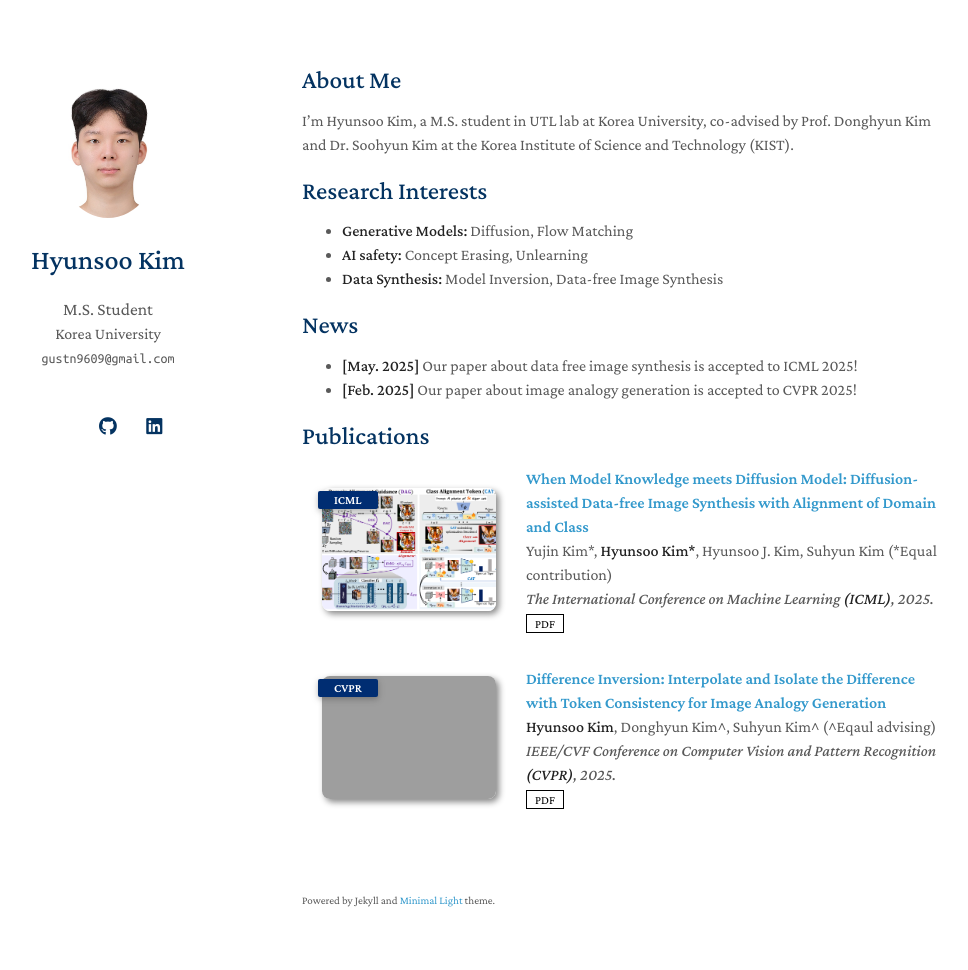
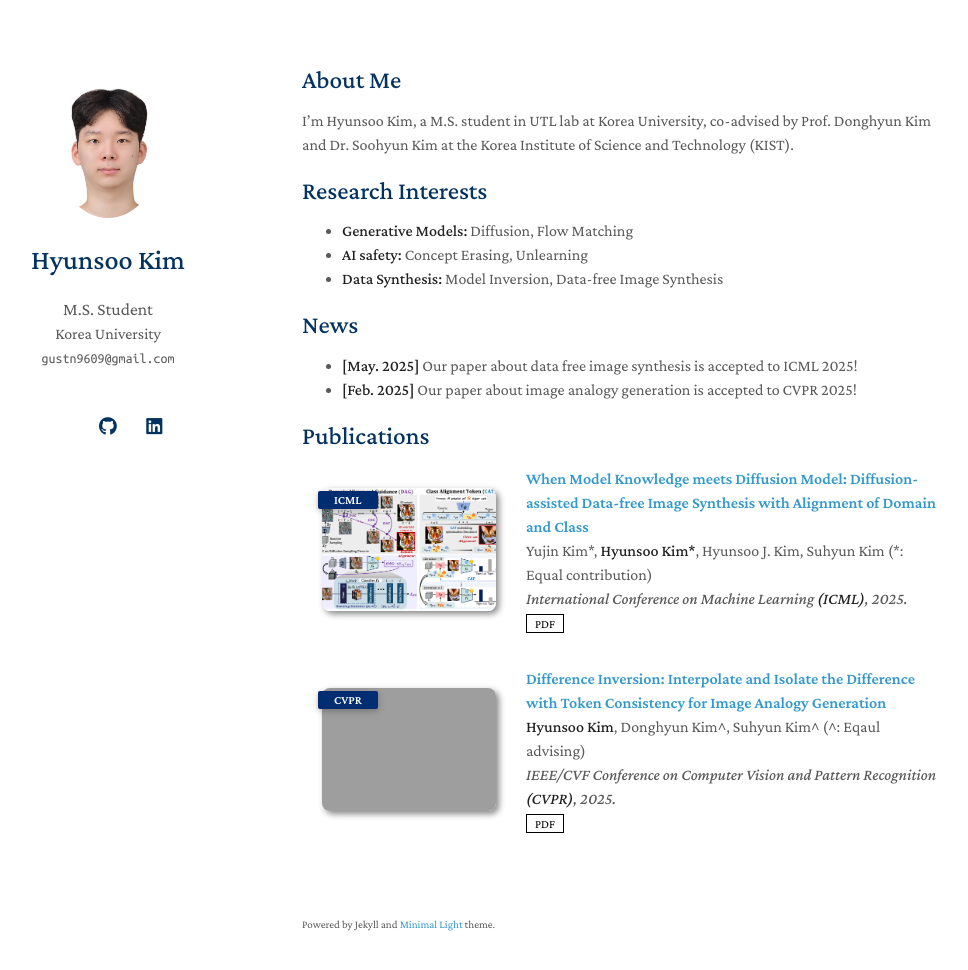
Before and after one commit to gustn9609/gustn9609.github.io, a Jekyll site: the page built from index.md, in a window 1280 px wide and 1005 px high. Shown: the top 970 px of the window, without its empty margins (168-1136 px from the left). Built offline with Jekyll 4.4.1, drawn with Linux system fonts in a browser that asks for light colours; a style sheet for code colours, icons or effects is not loaded; our own code applies the rules of GitHub Pages for plain Markdown files; grey boxes are pictures that could not be loaded.

Commit message:
update mypage

```diff
--- a/_data/publications.yml
+++ b/_data/publications.yml
@@ -1,14 +1,14 @@
 main:
 
   - title: "When Model Knowledge meets Diffusion Model: Diffusion-assisted Data-free Image Synthesis with Alignment of Domain and Class"
-    authors: Yujin Kim*, <strong>Hyunsoo Kim*</strong>, Hyunsoo J. Kim, Suhyun Kim (*Equal contribution)
+    authors: "Yujin Kim*, <strong>Hyunsoo Kim*</strong>, Hyunsoo J. Kim, Suhyun Kim (*: Equal contribution)"
     conference_short: ICML
-    conference: The International Conference on Machine Learning <strong>(ICML)</strong>, 2025.
+    conference: International Conference on Machine Learning <strong>(ICML)</strong>, 2025.
     pdf: https://gustn9609.github.io
     image: ./assets/img/DDIS.png
 
   - title: "Difference Inversion: Interpolate and Isolate the Difference with Token Consistency for Image Analogy Generation"
-    authors: <strong>Hyunsoo Kim</strong>, Donghyun Kim^, Suhyun Kim^ (^Eqaul advising)
+    authors: "<strong>Hyunsoo Kim</strong>, Donghyun Kim^, Suhyun Kim^ (^: Eqaul advising)"
     conference_short: CVPR
     conference: IEEE/CVF Conference on Computer Vision and Pattern Recognition <strong>(CVPR)</strong>, 2025.
     pdf: https://gustn9609.github.io
```
Also changed, not shown: 1 other file.
